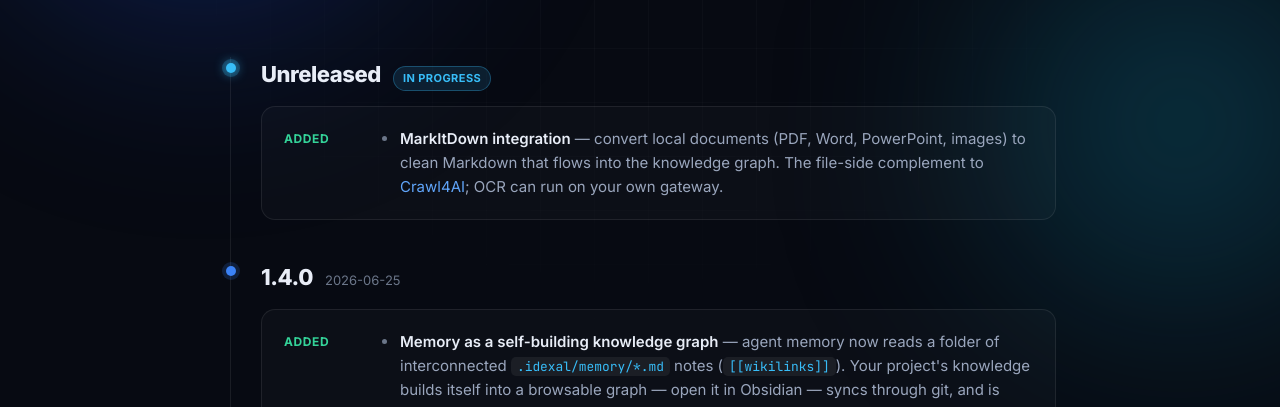
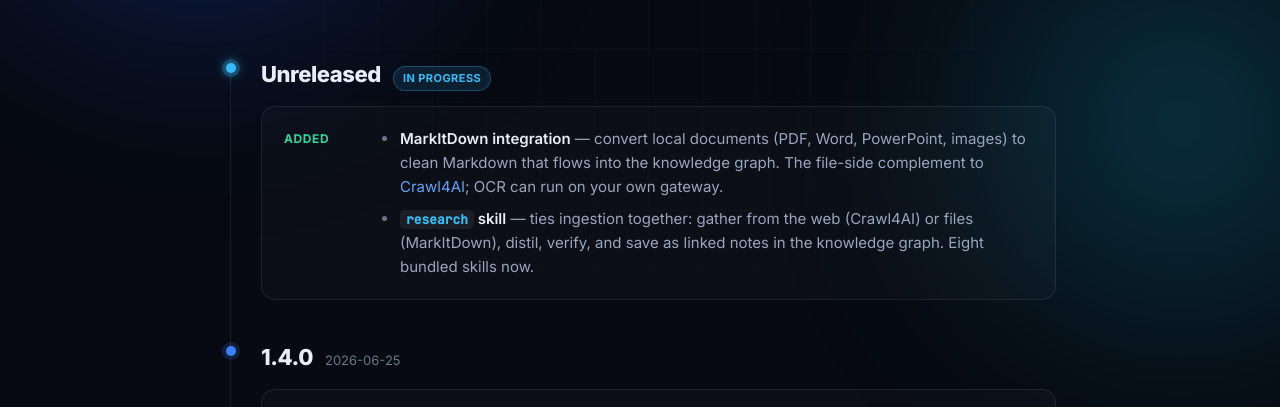
Before and after one commit to idexal/website, a plain HTML site: page changelog.html in a window 1280 px wide. Shown: the part 330-737 px from the top of the page. Drawn offline with Linux system fonts and the light colour scheme.

Commit message:
site: changelog — research skill (Unreleased)

```diff
--- a/changelog.html
+++ b/changelog.html
@@ -107,6 +107,7 @@
     <div class="card">
       <div class="grp"><div class="glabel added">Added</div><ul>
         <li><b>MarkItDown integration</b> <span class="m">— convert local documents (PDF, Word, PowerPoint, images) to clean Markdown that flows into the knowledge graph. The file-side complement to <a href="https://github.com/unclecode/crawl4ai" style="color:var(--blue-2)">Crawl4AI</a>; OCR can run on your own gateway.</span></li>
+        <li><b><code>research</code> skill</b> <span class="m">— ties ingestion together: gather from the web (Crawl4AI) or files (MarkItDown), distil, verify, and save as linked notes in the knowledge graph. Eight bundled skills now.</span></li>
       </ul></div>
     </div>
   </div>
```
Also changed, not shown: 1 other file.
